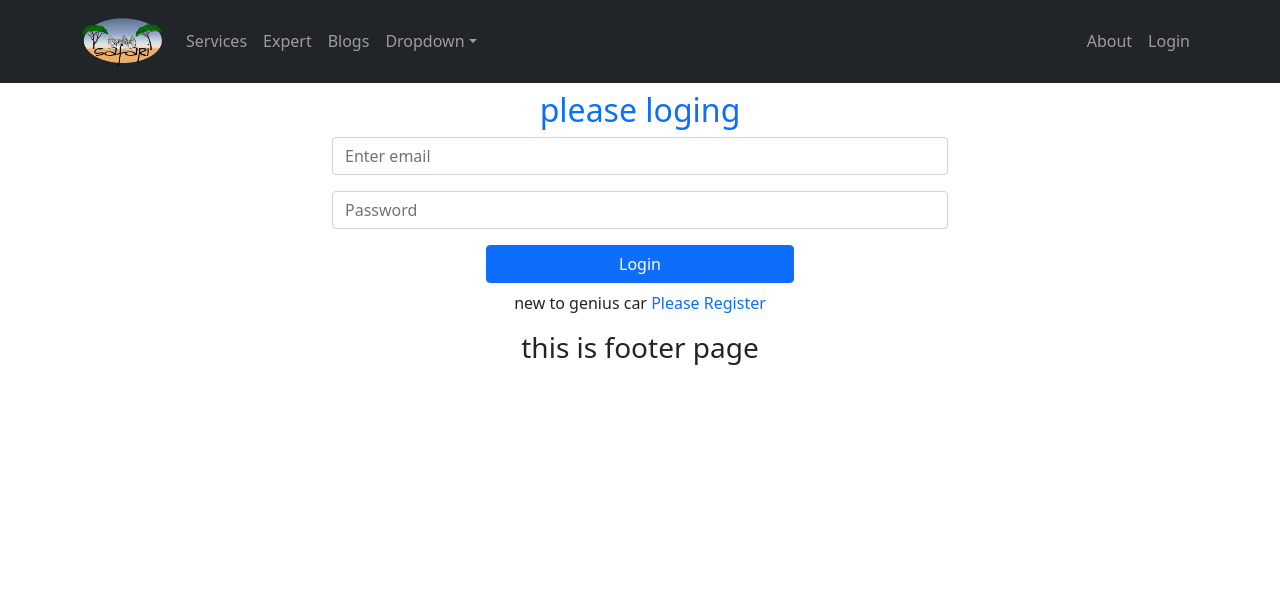
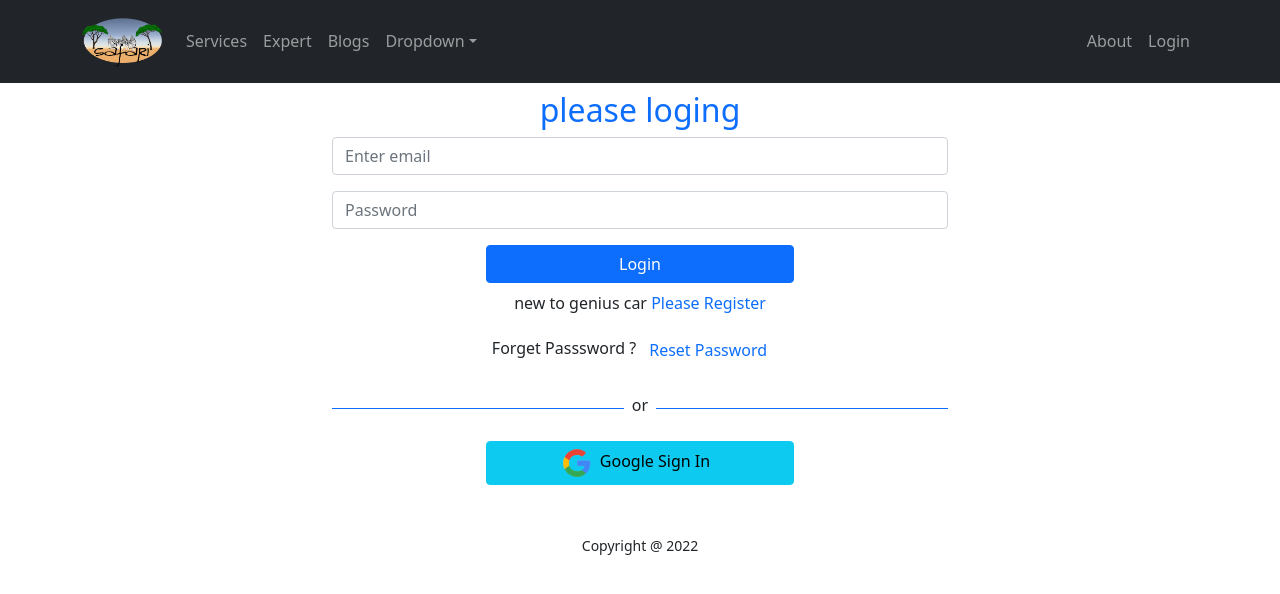
Before and after one commit to jahidulislam123/wild-photograper-assignment-10, a React (Create React App) app: page /login in a window 1280 px wide. Shown: the top 594 px of the page. Built offline with nearby package versions, Linux system fonts and the light colour scheme; no server answers.

Commit message:
toggle-added

```diff
--- a/src/App.js
+++ b/src/App.js
@@ -8,9 +8,10 @@ import NotFound from './Pages/Shared/NotFound/NotFound';
 import Login from './Pages/Login/Login/Login';
 import Register from './Pages/Login/Register/Register';
 import ServiceDetails from './Pages/Home/Service/ServiceDetails';
-import CheackOut from './Pages/Home/Service/CheackOut/CheackOut';
 import Blog from './Pages/Blog/Blog';
 import About from './Pages/About/About';
+import RequreAuth from './Pages/RequirAuth/RequreAuth';
+import CheackOut from './Pages/Home/Service/CheackOut/CheackOut';
 
 function App() {
   return (
@@ -24,11 +25,13 @@ function App() {
         <Route path='/login' element={<Login></Login>}></Route>
         <Route path='/register' element={<Register></Register>} ></Route>
         <Route path='/blog' element={<Blog></Blog>}></Route>
-        <Route path='/about' element={<About></About>}>
+        <Route path='/about' element={<About></About>}></Route>
+        <Route path='/checkout' element={
+          <RequreAuth>
+            <CheackOut></CheackOut>
+          </RequreAuth>
+        }></Route>
 
-        </Route>
-
-        <Route path='/checkout' element={<CheackOut></CheackOut>}></Route>
       </Routes>
 
 
--- a/src/Pages/Login/Login/Login.js
+++ b/src/Pages/Login/Login/Login.js
@@ -2,7 +2,11 @@ import React, { useRef } from 'react';
 import { Button, Form } from 'react-bootstrap';
 import { useSendPasswordResetEmail, useSignInWithEmailAndPassword } from 'react-firebase-hooks/auth';
 import { Link, useLocation, useNavigate } from 'react-router-dom';
+import { toast, ToastContainer } from 'react-toastify';
+
 import auth from '../../../firebase.init';
+import Loading from '../../Shared/Loading/Loading';
+import SocialLogin from '../../Shared/SocialLogin/SocialLogin';
 
 const Login = () => {
     const emailRef =useRef('');
@@ -24,19 +28,21 @@ const Login = () => {
     errorElement=<p>Error: {error?.message}</p>
 
   }
-//   const resetPassword=async()=>{
-//     const email=emailRef.current.value;
-//    if(email){
-//     await sendPasswordResetEmail(email);
-//     toast('sent email');
-//    }
-//    else{
-//      toast("please ender your email address");
-//    }
 
-//   }
+
+  const resetPassword=async()=>{
+    const email=emailRef.current.value;
+   if(email){
+    await sendPasswordResetEmail(email);
+    toast('sent email');
+   }
+   else{
+     toast("please ender your email address");
+   }
+
+  }
   if(loading ){
-    // return <Loading></Loading>
+    return <Loading></Loading>
   }
   if(user){
     navigate(from, { replace: true });
@@ -76,9 +82,9 @@ const Login = () => {
 {errorElement}
 
 <p>new to genius car  <Link to="/register" className='text-primary  pe-auto text-decoration-none' onClick={navigateRegister}> Please Register</Link></p>
-{/* <p className='pe-2'>Forget Passsword  ?<button  className='btn btn-link text-primary  pe-auto text-decoration-none' onClick={resetPassword}> Reset Password </button></p> */}
-{/* <SocialLogin></SocialLogin>
-<ToastContainer/> */}
+<p className='pe-2'>Forget Passsword  ?<button  className='btn btn-link text-primary  pe-auto text-decoration-none' onClick={resetPassword}> Reset Password </button></p>
+    <SocialLogin></SocialLogin>
+<ToastContainer/>
         </div>
     );
 };
--- a/src/Pages/Login/Register/Register.js
+++ b/src/Pages/Login/Register/Register.js
@@ -3,6 +3,7 @@ import { Link, Navigate, useNavigate } from 'react-router-dom';
 import './Register.css'
 import { useCreateUserWithEmailAndPassword, useUpdateProfile } from 'react-firebase-hooks/auth';
 import auth from '../../../firebase.init';
+import SocialLogin from '../../Shared/SocialLogin/SocialLogin';
 
 
 const Register = () => {
@@ -76,7 +77,7 @@ const Register = () => {
           <p>
           Already have an account?  <Link to="/login" className='text-danger  pe-auto text-decoration-none' onClick={navigateLogin}> Please Login</Link>
           </p>
-          {/* <SocialLogin></SocialLogin> */}
+          <SocialLogin></SocialLogin>
 
         </div>
         </div>
--- /dev/null
+++ b/src/Pages/RequirAuth/RequreAuth.js
@@ -0,0 +1,20 @@
+import { useAuthState } from "react-firebase-hooks/auth";
+import { Navigate, useLocation } from "react-router-dom";
+import auth from "../../firebase.init";
+import Loading from "../Shared/Loading/Loading";
+
+const RequreAuth = ({children}) => {
+
+    const [user,loading] = useAuthState(auth);
+
+    const location=useLocation();
+    if(loading){
+        <Loading></Loading>
+    }
+    if(!user){
+        return <Navigate to="/login" state={{ from: location }} replace />;
+    }
+    return children;
+};
+
+export default RequreAuth;
--- a/src/Pages/Shared/Footer/Footer.js
+++ b/src/Pages/Shared/Footer/Footer.js
@@ -1,10 +1,14 @@
 import React from 'react';
-import './Footer.css'
+
 const Footer = () => {
+    const today =new Date();
+    const year =today.getFullYear();
     return (
-        <div>
-            <h3>this is footer page</h3>
-        </div>
+
+            <footer className='text-center mt-5'>
+                <p> <small>Copyright @ {year}</small></p>
+            </footer>
+
     );
 };
 
--- a/src/Pages/Shared/Header/Header.js
+++ b/src/Pages/Shared/Header/Header.js
@@ -3,8 +3,16 @@ import { Container, Nav, Navbar, NavDropdown } from 'react-bootstrap';
 import { Link } from 'react-router-dom';
 import './Header.css'
 import logo from '../../../images/logo.png'
+import { useAuthState } from 'react-firebase-hooks/auth';
+import auth from '../../../firebase.init';
+import { signOut } from 'firebase/auth';
 
 const Header = () => {
+  const [user]=useAuthState(auth);
+
+  const handleSignOut=()=>{
+    signOut(auth);
+  }
     return (
         <div>
             <Navbar collapseOnSelect expand="lg" bg="dark" variant="dark">
@@ -30,7 +38,17 @@ const Header = () => {
       <Nav.Link as={Link} to="/about">
         About
       </Nav.Link>
-      <Nav.Link as={Link} to="/login">Login</Nav.Link>
+      {
+        user?
+
+          <button className='bg-primary' onClick={handleSignOut} >SignOut</button>
+
+
+        :
+        <Nav.Link  as={Link} to="/login">
+        Login
+      </Nav.Link>
+      }
     </Nav>
   </Navbar.Collapse>
   </Container>
--- /dev/null
+++ b/src/Pages/Shared/Loading/Loading.js
@@ -0,0 +1,12 @@
+import React from 'react';
+import { Spinner } from 'react-bootstrap';
+
+const Loading = () => {
+    return (
+        <div style={{height:'300px'}} className='w-100 d-flex justify-content-center align-items-center '>
+            <Spinner animation="border" variant="primary" />
+        </div>
+    );
+};
+
+export default Loading;
--- /dev/null
+++ b/src/Pages/Shared/SocialLogin/SocialLogin.js
@@ -0,0 +1,54 @@
+import React from 'react';
+import google from '../../../images/social/google.png'
+
+import { useSignInWithGithub, useSignInWithGoogle } from 'react-firebase-hooks/auth';
+import auth from '../../../firebase.init';
+import { useNavigate } from 'react-router-dom';
+import Loading from '../../Shared/Loading/Loading';
+
+
+
+
+
+
+const SocialLogin = () => {
+    const navigate =useNavigate();
+    const [signInWithGoogle, user, loading, error] = useSignInWithGoogle(auth);
+
+    let errorElement ;
+
+    if (error) {
+
+        <p>Error: {error.message}</p>
+
+      }
+      if(loading ){
+        return <Loading></Loading>
+      }
+      if(user){
+          navigate('/home');
+      }
+
+    return (
+        <div>
+            <div className='d-flex align-items-center '>
+                <div  style={{height:'1px'}} className='bg-primary w-50'> </div>
+                <p className='mt-2 px-2'>or</p>
+                <div  style={{height:'1px'}} className='bg-primary w-50'> </div>
+            </div >
+            {errorElement}
+
+            <div>
+            <button onClick={()=>signInWithGoogle()}  className='btn d-block  btn-info w-50 mx-auto my-2'>
+                <img style={{width:'30px'}}  src={google} alt="" />
+                <span className='px-2'>Google Sign In</span>
+
+                </button>
+
+
+            </div>
+        </div>
+    );
+};
+
+export default SocialLogin;
```
Also changed, not shown: src/images/social/google.png (added).
